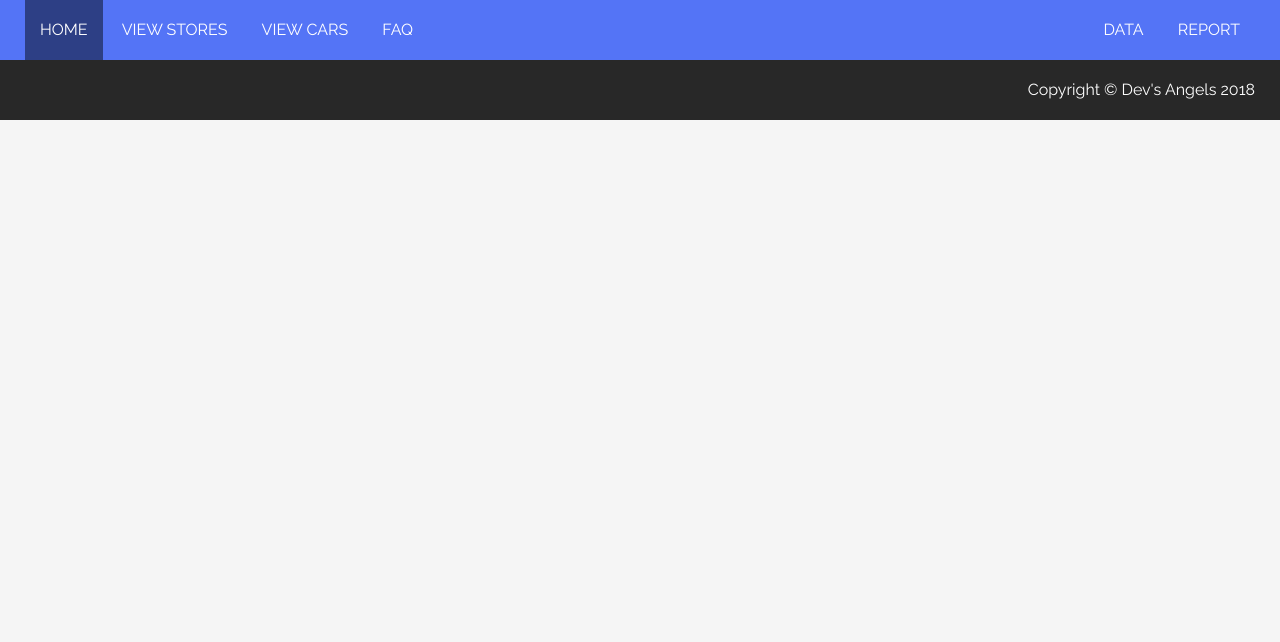
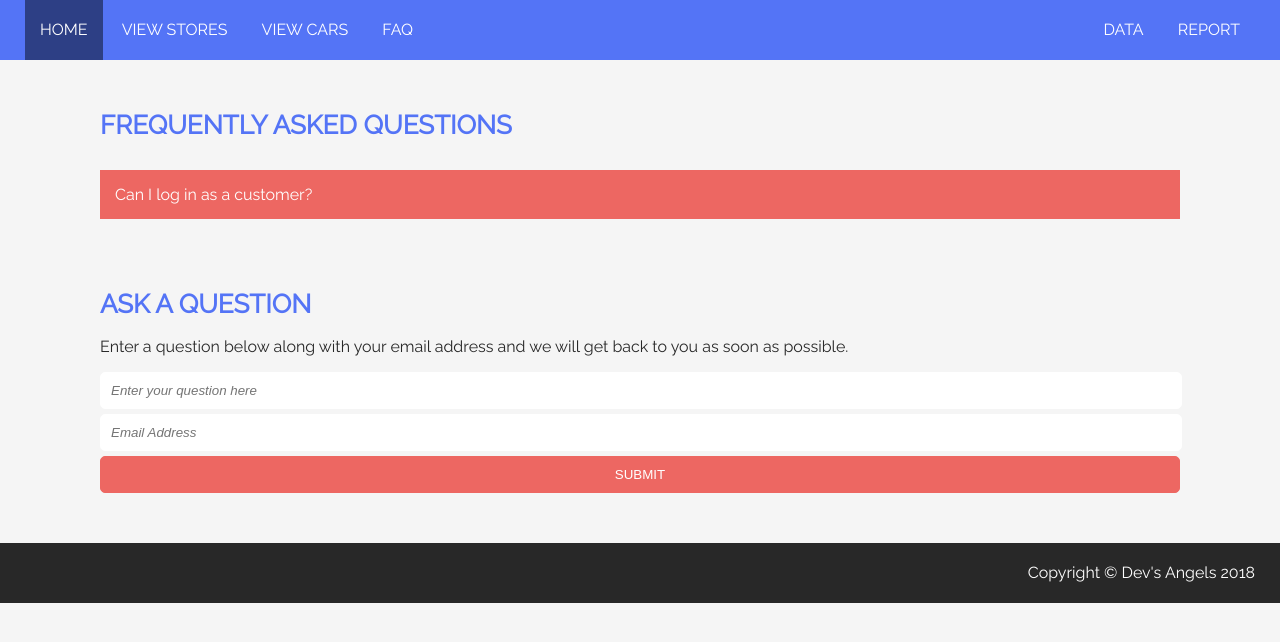
Before and after one commit to aliceHendicott/DjangoWebsite-CarRentalCompany, a Django app: page /FAQ/ in a window 1280 px wide. Shown: the part 60-702 px from the top of the page. Run offline with Django 3.2, Linux system fonts and the light colour scheme; some libraries are stand-ins or nearby versions.

Commit message:
Updated FAQ page

```diff
--- a/CRC/CarRentalCompany/static/CarRentalCompany/javascript.js
+++ b/CRC/CarRentalCompany/static/CarRentalCompany/javascript.js
@@ -0,0 +1,4 @@
+function LoadAnswer(answerID){
+    var answerDiv = document.getElementById(answerID);
+    answerDiv.style.visibility = "visible";
+}
--- a/CRC/CarRentalCompany/static/CarRentalCompany/stylesheet.css
+++ b/CRC/CarRentalCompany/static/CarRentalCompany/stylesheet.css
@@ -202,3 +202,24 @@ h3{
 	height:40px;
 	margin-left:10px;
 }
+.question{
+	background-color:var(--secondary-color);
+	color:#ffffff;
+	margin-bottom:0px;
+	padding:15px;
+	margin-top:30px;
+}
+.answer{
+	margin-top:0px;
+	padding:15px;
+	background-color:#ffffff;
+	border:2px solid var(--secondary-color);
+	visibility: hidden;
+}
+#faq-question input {
+    width: 100%;
+}
+#faq-question [type='text']{
+    margin-bottom: 5px;
+    width:calc(100% - 20px);
+}
--- a/CRC/CarRentalCompany/templates/CarRentalCompany/faq.html
+++ b/CRC/CarRentalCompany/templates/CarRentalCompany/faq.html
@@ -11,6 +11,21 @@ CRC FAQ
 
 <!-- Content goes here -->
 {% block content %}
+
+    <div id="content">
+        <h1>Frequently Asked Questions</h1>
+        <div class="question" onclick="LoadAnswer('a1')">Can I log in as a customer?</div>
+        <div class="answer" id="a1">Yes, you can. If you haven't made an account already, click 'Register' from the main menu and sign up now!</div>
+
+        <h1>Ask a Question</h1>
+        <p>Enter a question below along with your email address and we will get back to you as soon as possible.</p>
+        <form id="faq-question">
+            <input type="text" placeholder="Enter your question here" name="question"><br />
+            <input type="text" placeholder="Email Address" name="email"><br />
+            <input type="submit" class="button" value="Submit">
+        </form>
+    </div>
+
 {% endblock %}
 
 <!-- Extra javascript goes here -->
```
